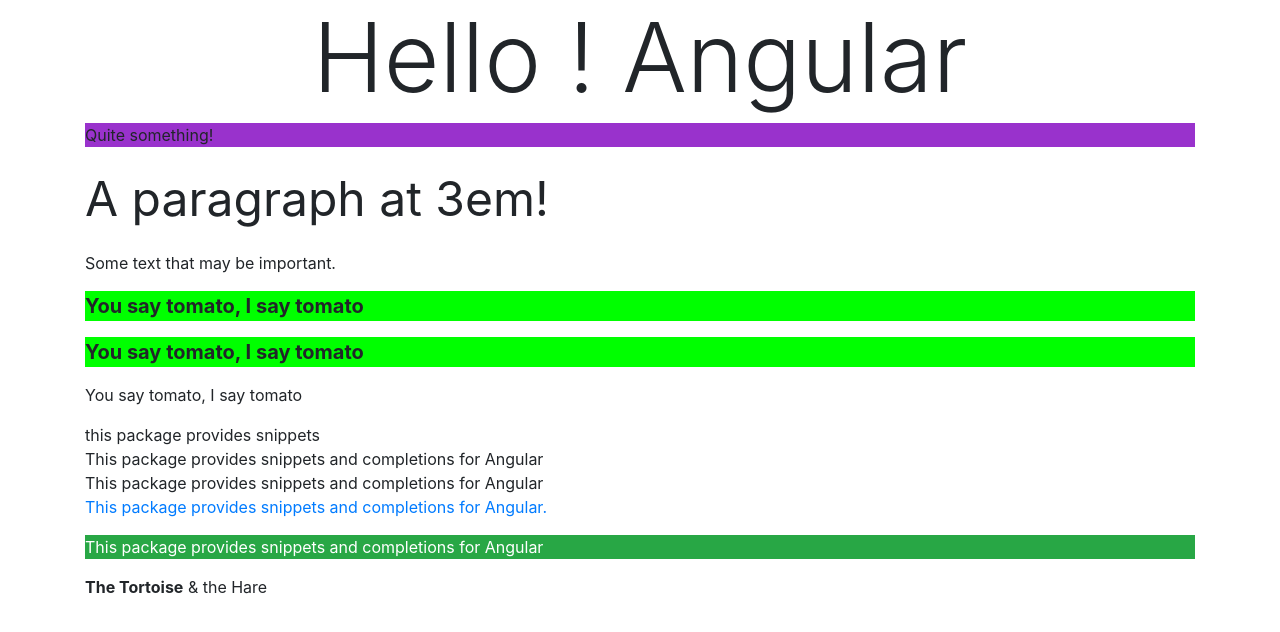
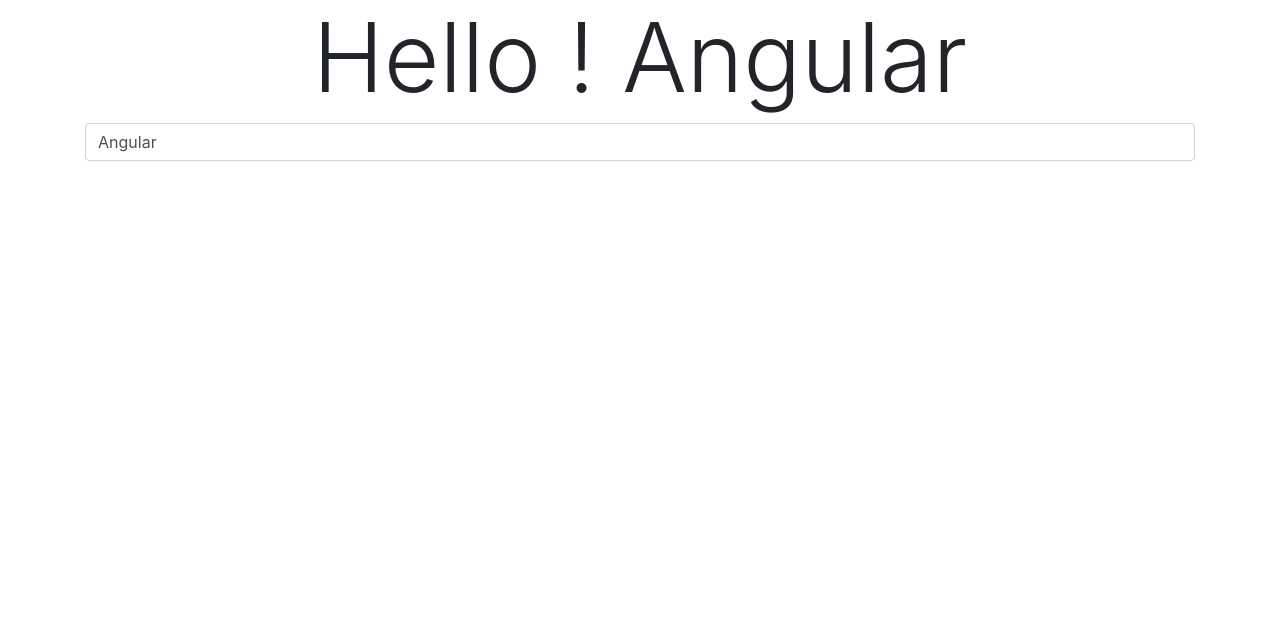
Before and after one commit to iammahesh09/angular-test, an Angular app: page / in a window 1280 px wide. Shown: the top 632 px of the page. Built offline with nearby package versions, Linux system fonts and the light colour scheme.

Commit message:
Two way binding

```diff
--- a/src/app/app.module.ts
+++ b/src/app/app.module.ts
@@ -1,5 +1,6 @@
 import { BrowserModule } from '@angular/platform-browser';
 import { NgModule } from '@angular/core';
+import { FormsModule } from '@angular/forms';
 
 import { AppComponent } from './app.component';
 import { HomeComponent } from './home/home.component';
@@ -14,7 +15,8 @@
     ProductComponent
   ],
   imports: [
-    BrowserModule
+    BrowserModule,
+    FormsModule
   ],
   providers: [],
   bootstrap: [AppComponent]
--- a/src/app/home/home.component.html
+++ b/src/app/home/home.component.html
@@ -1,35 +1,3 @@
 <h1 class="text-center display-1">Hello ! {{title}}</h1>
 
-<!-- Style Binding a single style value-->
-<p [style.background-color]="'darkorchid'">Quite something!</p>
-
-<p [style.font-size.em]="'3'"> A paragraph at 3em! </p>
-
-<p [style.font-size.px]="isImportant ? '30' : '16'"> Some text that may be important. </p>
-
-<!-- NgStyle for multiple values -->
-
-<p [ngStyle]="myStyles"> You say tomato, I say tomato </p>
-
-
-<p [ngStyle]="{'background-color': 'lime', 'font-size': '20px', 'font-weight': 'bold'}"> You say tomato, I say tomato</p>
-
-<p [ngStyle]="setMyStyles()">You say tomato, I say tomato</p>
-
-
-
-<!-- Class -->
-
-<div [class.active]="isActive"> this package provides snippets </div>
-<div [ngClass]="myClasses">This package provides snippets and completions for Angular</div>
-
-<div [ngClass]="setMyClasses()">This package provides snippets and completions for Angular</div>
-
-<p [class]="['text-primary']">This package provides snippets and completions for Angular.</p>
-
-<p [ngClass]="['text-white','bg-success']">This package provides snippets and completions for Angular</p>
-
-
-
-
-<div [innerHTML]="htmlStr"></div>
+ <input type="text" [(ngModel)]="title" class="form-control">
--- a/src/app/home/home.component.ts
+++ b/src/app/home/home.component.ts
@@ -8,42 +8,6 @@
 export class HomeComponent {
 
   title: string = 'Angular';
-  user;
-  isImportant: boolean;
-  isActive: boolean;
-  isSaved: boolean;
-  isExpired
-  name;
-
-  myStyles = {
-    'background-color': 'lime',
-    'font-size': '20px',
-    'font-weight': 'bold'
-  }
-
-  setMyStyles() {
-    let styles = {
-      'font-weight': this.isImportant ? 'bold' : 'normal'
-    };
-    return styles;
-  }
-
-  myClasses = {
-    important: this.isImportant,
-    inactive: !this.isActive,
-    saved: this.isSaved
-  }
-
-  setMyClasses() {
-    let classes = {
-      important: this.isImportant,
-      inactive: !this.isActive,
-      saved: this.isSaved,
-    };
-    return classes;
-  }
-
-  htmlStr: string = '<strong>The Tortoise</strong> &amp; the Hare';
 
   constructor() { }
 
```
Also changed, not shown: 1 other file (tests, documents, lock files or other folders).
